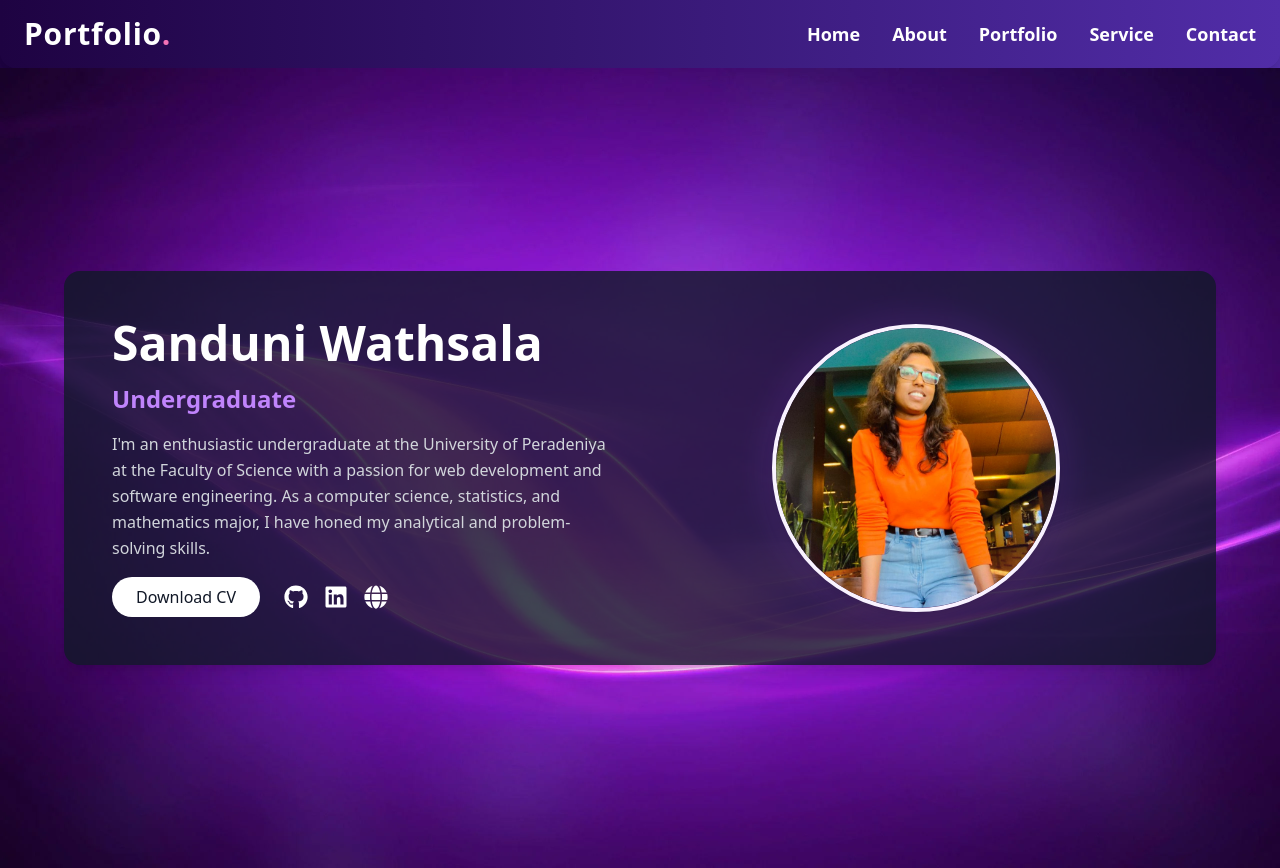
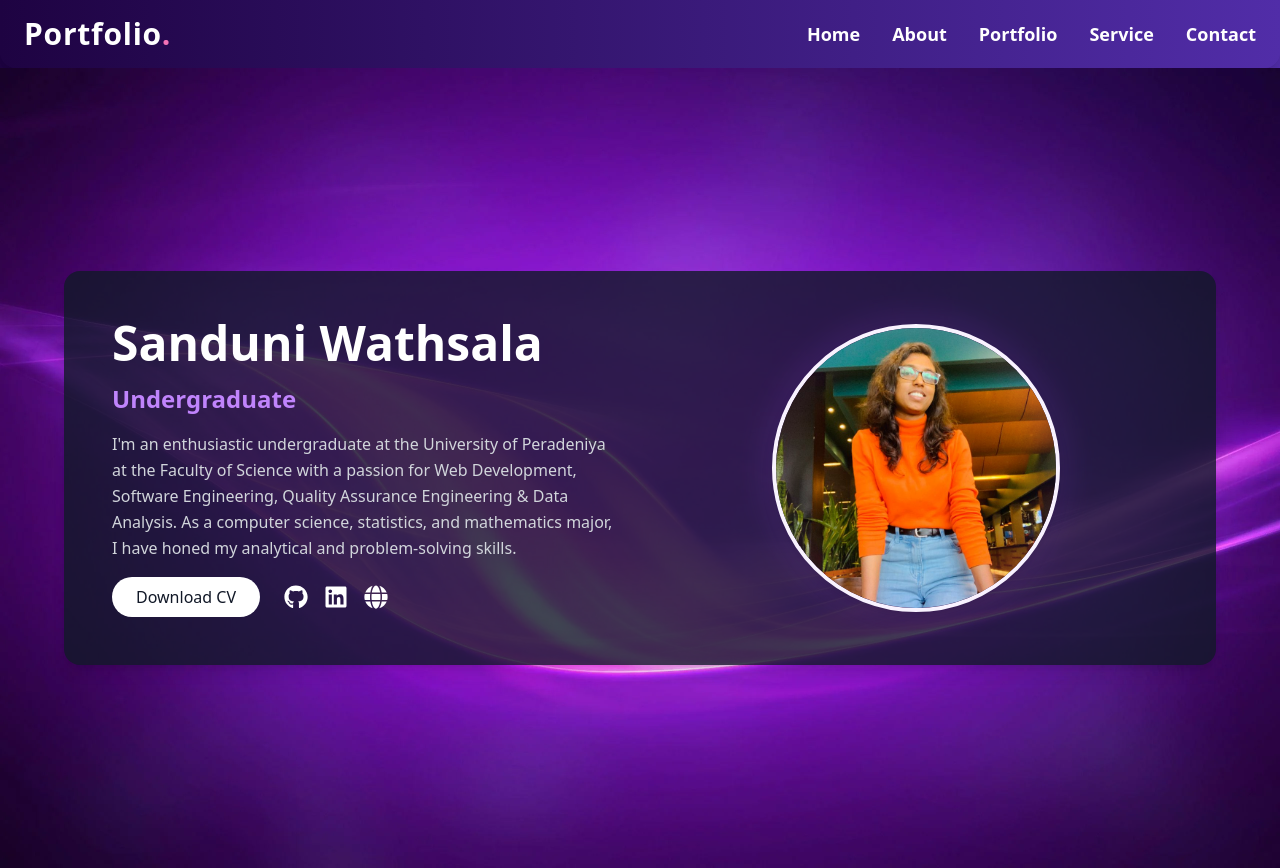
Before and after one commit to Sanduni4822/React-project-Individual, a React (Vite) app: page / in a window 1280 px wide. Built offline with nearby package versions, Linux system fonts and the light colour scheme.

Commit message:
Updated the content section

```diff
--- a/src/pages/homepage/Homepage.jsx
+++ b/src/pages/homepage/Homepage.jsx
@@ -17,10 +17,9 @@ const Homepage = () => {
           <h2 className="text-2xl font-semibold text-purple-400">Undergraduate</h2>
           <p className="text-gray-300 leading-relaxed max-w-lg">
             I'm an enthusiastic undergraduate at the University of Peradeniya at the Faculty of Science
-            with a passion for web development and software engineering.
+            with a passion for Web Development, Software Engineering, Quality Assurance Engineering & Data Analysis.
             As a computer science, statistics, and mathematics major, I have honed my analytical and problem-solving skills.
           </p>
-
           {/* Button + Social Icons */}
           <div className="flex items-center gap-6">
             {/* ✅ Fixed Download CV Button */}
```
